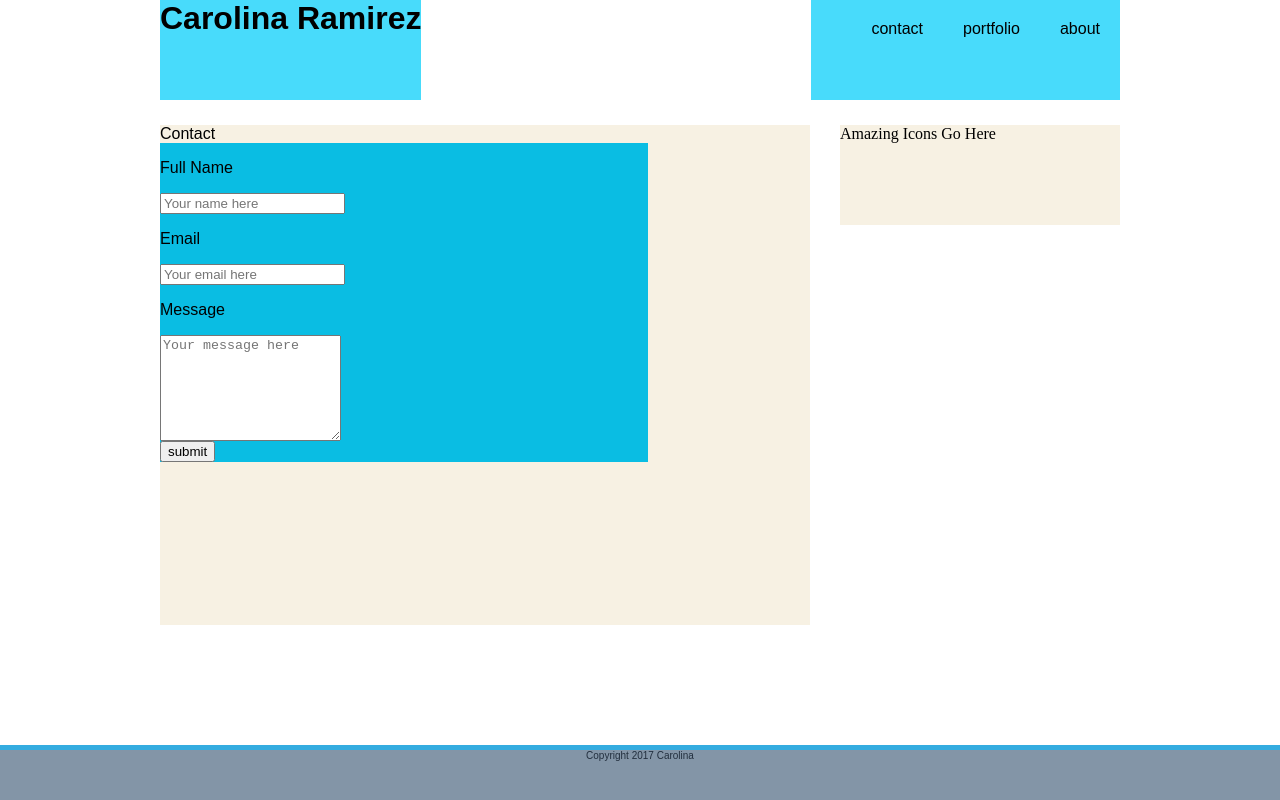
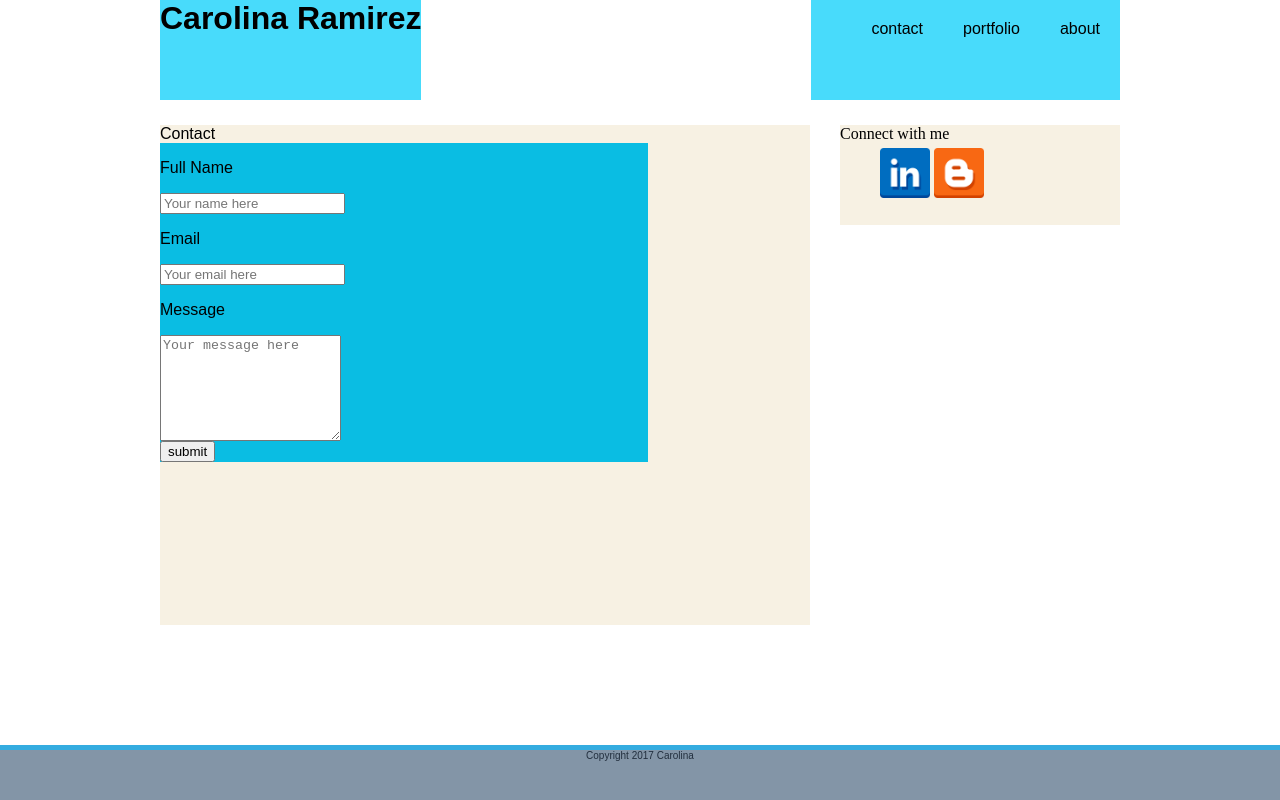
Before and after one commit to rmzcaro/Basic-Portfolio, a plain HTML site: page contact.html in a window 1280 px wide. Drawn offline with Linux system fonts and the light colour scheme.

Commit message:
update contact

```diff
--- a/contact.html
+++ b/contact.html
@@ -3,8 +3,10 @@
 <head>
     <link rel="stylesheet" href="assets/css/style.css">
 
-    <title>Contact</title>
+    <title>Stuff</title>
 </head>
+
+<!--Body begins below-->
 
 <body>
         <div class="wrapper">
@@ -26,8 +28,6 @@
             </div>
 
     <!--Contact Form begins below-->
-    <!--Work on making blocks more visually appealing-->
-
 
     <div class= "container">
          <div class="leftcolumn left">
@@ -58,8 +58,15 @@
     <!--I need to add icons below-->
     <div class= "container">
             <div class="rightcolumn right">
-             <p>Amazing Icons Go Here</p>
-             <div id="smaller section">
+                <p>Connect with me</p>
+
+                <div id="smallersection">
+                    <ul>
+                       <li><img src="assets/images/linkedin.png"/ style="width:50px; margin-top:5px";></li>
+
+                       <li><img src="assets/images/bloggr.png"/ style="width:50px; margin-top:5px"></li>
+                   </ul>
+
                 </div>
             </div>
        </div>
```
Lines whose indentation alone changed are shown as unchanged.
